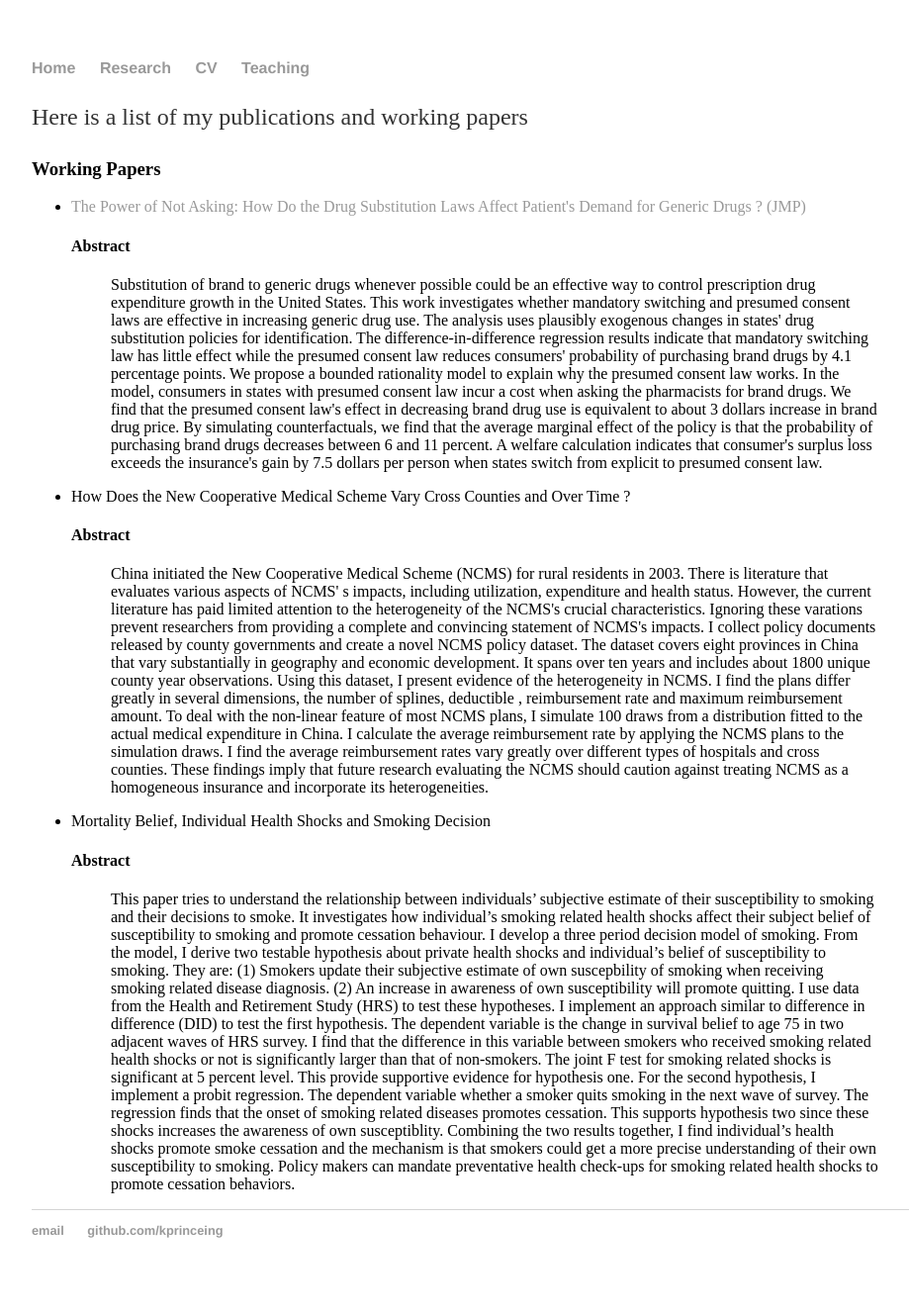
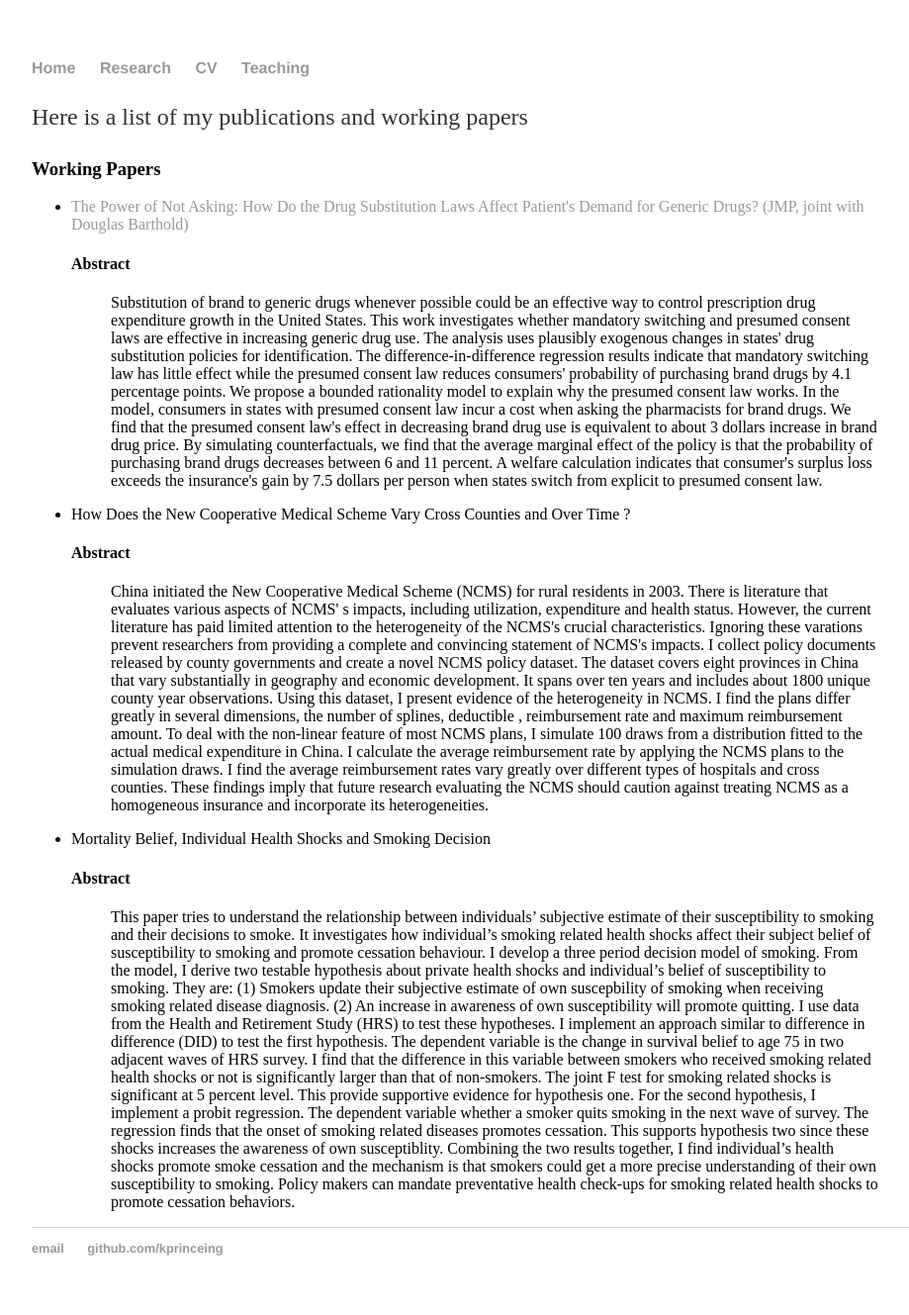
Before and after one commit to kprinceing/kprinceing.github.io, a Jekyll site: the page built from research.html, in a window 1280 px wide. Shown: the whole page at 99% size, without its empty margins (160-1079 px from the left). Built offline with Jekyll 4.4.1, drawn with Linux system fonts in a browser that asks for light colours.

Commit message:
Update research.html

```diff
--- a/research.html
+++ b/research.html
@@ -6,7 +6,7 @@ title:  research
 	<p>Here is a list of my publications and working papers</p>
 	<h3>Working Papers</h3>
 	<ul>
-		<li> <a href="https://www.dropbox.com/s/nya81ia3pv1gtmj/draft_oct31.pdf?dl=0" onClick="ga('send', 'event', { eventCategory: 'paper', eventAction: 'click', eventValue: 1});"> The Power of Not Asking: How Do the Drug Substitution Laws Affect Patient's Demand for Generic Drugs ? (JMP) </a> </li>
+		<li> <a href="https://www.dropbox.com/s/nya81ia3pv1gtmj/draft_oct31.pdf?dl=0" onClick="ga('send', 'event', { eventCategory: 'paper', eventAction: 'click', eventValue: 1});"> The Power of Not Asking: How Do the Drug Substitution Laws Affect Patient's Demand for Generic Drugs? (JMP, joint with Douglas Barthold) </a> </li>
 		<h4>  Abstract </h4>
 		<blockquote>Substitution of brand to generic drugs whenever possible could be an effective way to control prescription drug expenditure growth in the United States. This work investigates whether mandatory switching and presumed consent laws are effective in increasing generic drug use. The analysis uses plausibly exogenous changes in states' drug substitution policies for identification. The difference-in-difference regression results indicate that mandatory switching law has little effect while the presumed consent law reduces consumers' probability of purchasing brand drugs by 4.1 percentage points. We propose a bounded rationality model to explain why the presumed consent law works. In the model, consumers in states with presumed consent law incur a cost when asking the pharmacists for brand drugs. We find that the presumed consent law's effect in decreasing brand drug use is equivalent to about 3 dollars increase in brand drug price. By simulating counterfactuals, we find that the average marginal effect of the policy is that the probability of purchasing brand drugs decreases between 6 and 11 percent. A welfare calculation indicates that consumer's surplus loss exceeds the insurance's gain by 7.5 dollars per person when states switch from explicit to presumed consent law.</blockquote>
 		<li> How Does the New Cooperative Medical Scheme Vary Cross Counties and Over Time ? </li>
```
